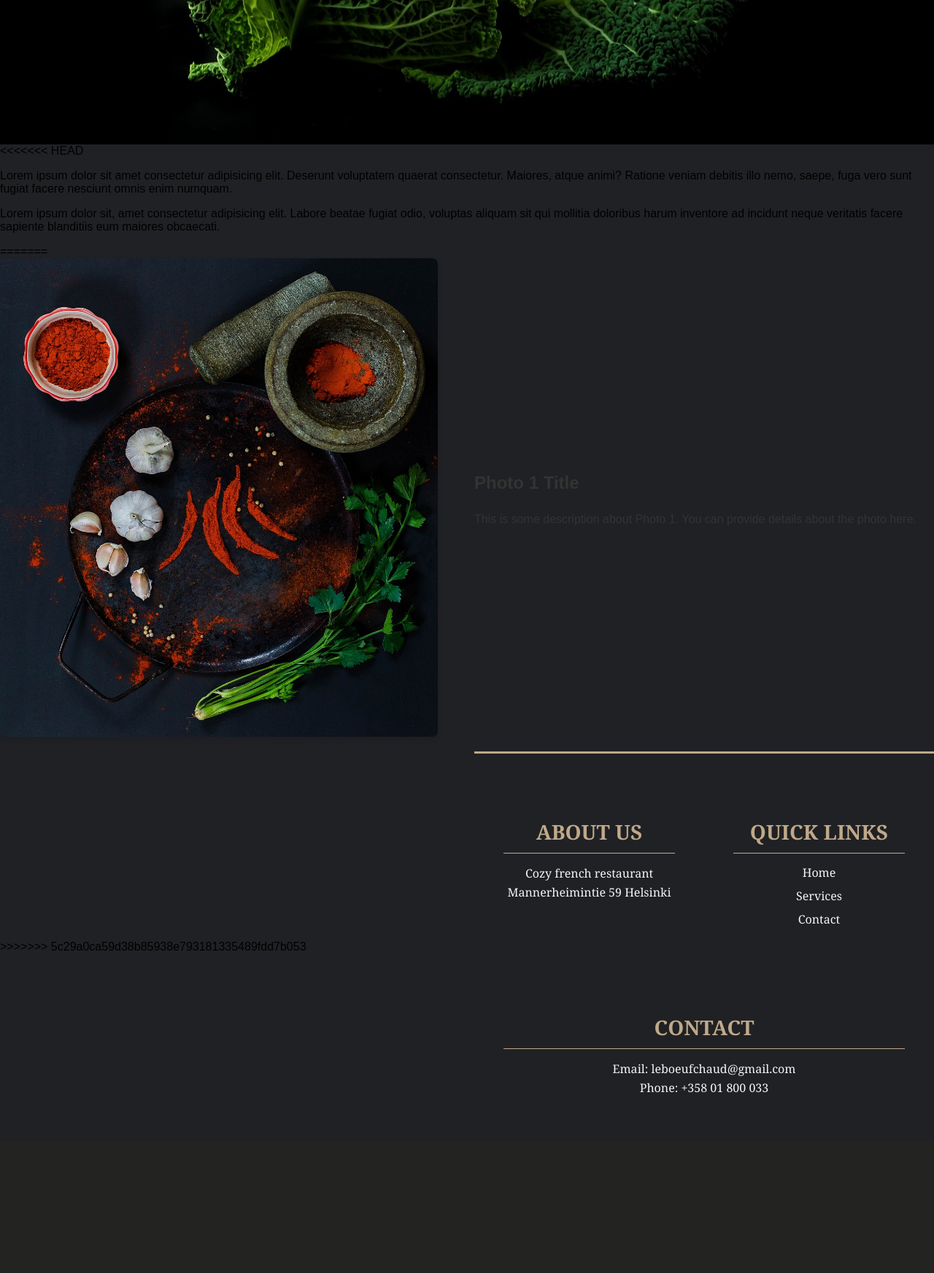
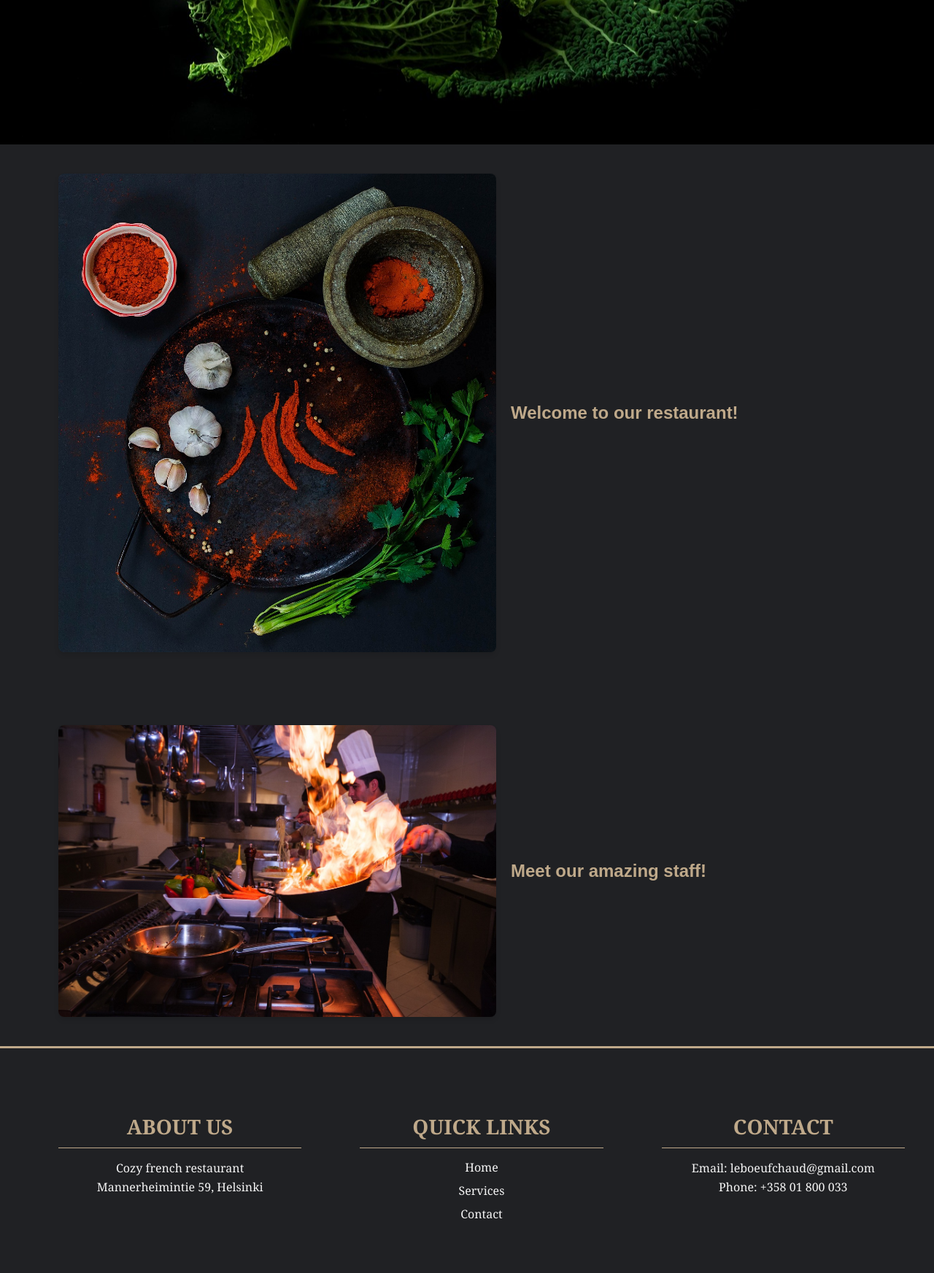
Before and after one commit to jomi112233/WebsiteProject, a PHP site: page / in a window 1280 px wide; the page is wider, and only the part inside the window is pictured. Shown: the part 602-2347 px from the top of that part at 73% size. Before the commit the page ends 2100 px from the top of that part, so only its background shows below. Run offline with PHP 8.4, Linux system fonts and the light colour scheme.

Commit message:
etusivua muokkausta

```diff
--- a/index.html
+++ b/index.html
@@ -11,11 +11,8 @@
 <body>
     <div class="container">
         <header class="hero">
-
             <div class="navigation">
                 <a href="index.html"><img src="kuvat/logo-no-background.png" alt="" class="logo"></a>
-
-
                 <nav>
                     <ul>
                         <a href="menu.html">Menu</a>
@@ -23,32 +20,21 @@
                         <a href="yhteystiedot.html">Contact</a>
                     </ul>
                 </nav>
-            </div> <!--Header loppuu tähän-->
+            </div>
         </header>
-<<<<<<< HEAD
-        <p>
-            Lorem ipsum dolor sit amet consectetur adipisicing elit. Deserunt voluptatem quaerat consectetur. Maiores, atque animi? Ratione veniam debitis illo nemo, saepe, fuga vero sunt fugiat facere nesciunt omnis enim numquam.
-        </p>
-        <p>
-            Lorem ipsum dolor sit, amet consectetur adipisicing elit. Labore beatae fugiat odio, voluptas aliquam sit qui mollitia doloribus harum inventore ad incidunt neque veritatis facere sapiente blanditiis eum maiores obcaecati.
-        </p>
-=======
-        </div> <!--Header loppuu tähän-->
-
 
         <div class="photo-grid">
             <img src="kuvat/red-chilKUVA.jpg" alt="Photo 1">
             <div class="text">
-            <h2>Photo 1 Title</h2>
-            <p>This is some description about Photo 1. You can provide details about the photo here.</p>
+                <h2>Welcome to our restaurant! </h2>
             </div>
 
-
->>>>>>> 5c29a0ca59d38b85938e793181335489fdd7b053
-
-
-        <!--Nettisivu tulee tähän-->
-
+            <img src="kuvat/staffkuva.jpg" alt="Photo 2">
+            <div class="text">
+                <h2>Meet our amazing staff!</h2>
+            </div>
+        </div>
+    </div>
 
     <footer class="footer">
         <div class="footer-container">
@@ -56,9 +42,7 @@
                 <h3>About Us</h3>
                 <p>
                     Cozy french restaurant <br>
-                    </p>
-                    <p>
-                        Mannerheimintie 59  Helsinki<br>
+                    Mannerheimintie 59, Helsinki<br>
                 </p>
             </div>
             <div class="footer-section">
@@ -76,8 +60,5 @@
             </div>
         </div>
     </footer>
-
-
-    </div> <!--conteiner loppu-->
 </body>
 </html>
--- a/styles.css
+++ b/styles.css
@@ -1,6 +1,9 @@
 /*Navigation styling*/
 
 body {
+    display: flex;
+    flex-direction: column;
+    min-height: 100vh;
     margin: 0;
     padding: 0;
     font-family: 'Arial', sans-serif;
@@ -40,7 +43,7 @@ nav ul {
 
 nav ul li a {
     text-decoration: none;
-    font-size: 1rem;
+    font-size: 1,2rem;
     font-family: Georgia, 'Times New Roman', Times, serif;
     transition: color 0.3s ease;
 }
@@ -65,7 +68,7 @@ a {
     text-decoration: none;
     color: white;
     transition: color 0.3s ease;
-    font-size: 1rem;
+    font-size: 1,2rem;
     font-family: Georgia, 'Times New Roman', Times, serif;
 
 }
@@ -76,6 +79,7 @@ a {
 
 }
 .photo-grid {
+    flex:1;
     display: grid;
     grid-template-columns: 1fr 1fr;
     gap: 20px;
@@ -87,11 +91,16 @@ a {
     width: 600px;
     border-radius: 8px;
     box-shadow: 0 4px 6px rgba(0, 0, 0, 0.1);
+    justify-self: start;
+    margin-left: 80px;
+    margin-top: 40px;
+    margin-bottom: 40px;
+
 }
 
 .photo-grid .text {
     font-size: 16px;
-    color: #333;
+    color: #bfa98a;
     line-height: 1.5;
 }
 
@@ -106,6 +115,7 @@ footer {
     color: #f5f5f5;
     text-align: center;
     font-size: medium;
+    width: 100%;
 }
 
 .footer-container {
```
Lines whose indentation alone changed are shown as unchanged.
